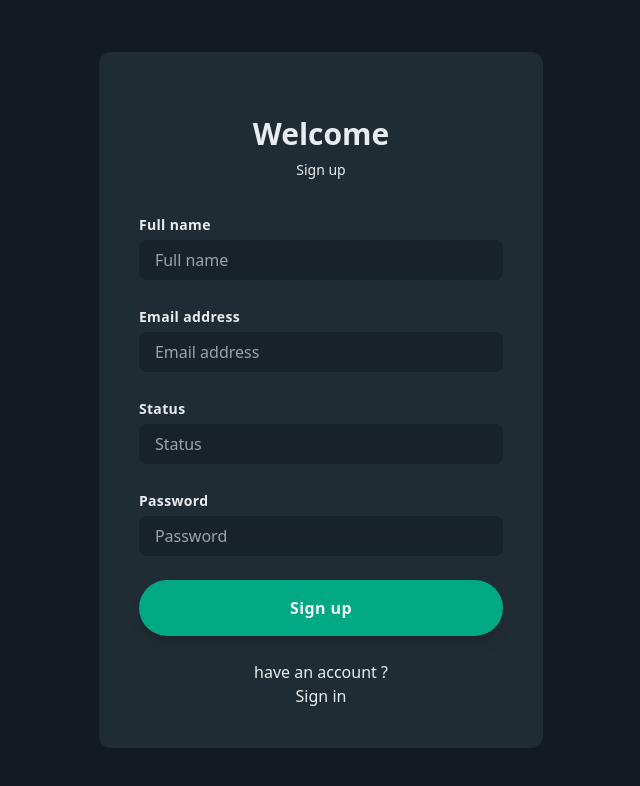
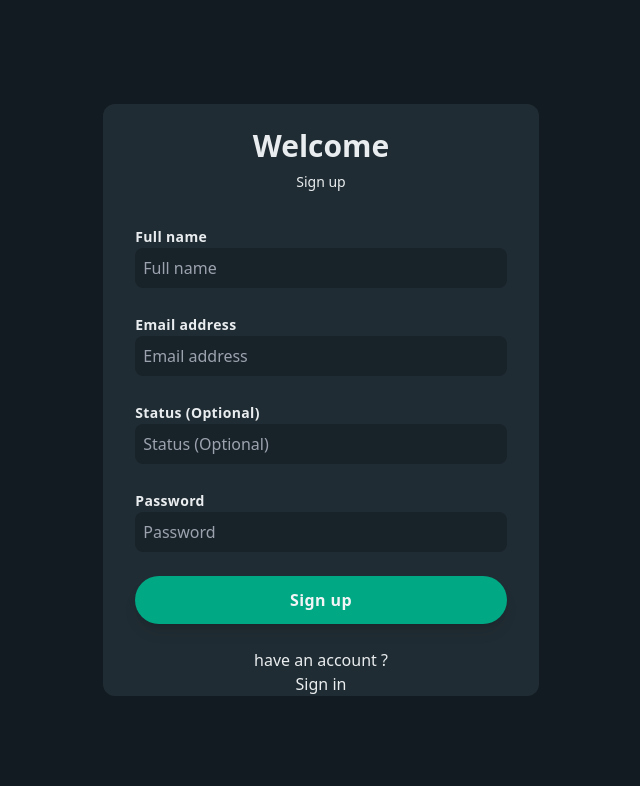
Before and after one commit to sami16kazah/WhatsAppCloneFE, a React (Create React App) app: page /register in a window 1280 px wide. Shown: the top 786 px of the page, without its empty margins (319-959 px from the left). Built offline with nearby package versions, Linux system fonts and the light colour scheme; what redux-persist-transform-filter would draw is missing.

Commit message:
fix register design

```diff
--- a/src/components/auth/AuthInput.jsx
+++ b/src/components/auth/AuthInput.jsx
@@ -6,15 +6,15 @@ export default function AuthInput({
   error,
 }) {
   return (
-    <div className="mt-8 content-center dark:text-dark_text_1 space-y-1">
+    <div className=" dark:text-dark_text_1 ">
       <label className="text-sm font-bold tracking-wide">{placeholder}</label>
       <input
-        className="w-full dark:bg-dark_bg_3 text-base py-2 px-4 rounded-lg outline-none"
+        className="w-full dark:bg-dark_bg_3 text-base p-2  rounded-lg outline-none"
         type={type}
         placeholder={placeholder}
         {...register(name)}
       ></input>
-      {error && <p className="text-red-400">{error}</p>}
+      {error && <p className="text-red-400 max-h-1">{error}</p>}
     </div>
   );
 }
--- a/src/components/auth/RegisterForm.jsx
+++ b/src/components/auth/RegisterForm.jsx
@@ -25,13 +25,13 @@ export default function RegisterForm() {
   };
 
   return (
-    <div className=" h-screen w-full flex items-center justify-center overflow-hidden">
-      <div className="max-w-md space-y-8 rounded-xl p-10 dark:bg-dark_bg_2">
+    <div className=" h-screen w-full flex items-center justify-center m-auto overflow-hidden">
+      <div className="  space-y-8 rounded-xl px-8 dark:bg-dark_bg_2 md:max-w-lg lg:max-w-xl xl:max-w-2xl">
         <div className="text-center dark: text-dark_text_1">
           <h2 className="mt-6 text-3xl font-bold">Welcome</h2>
           <p className="mt-2 text-sm">Sign up</p>
         </div>
-        <form onSubmit={handleSubmit(onSubmit)} className="mt-6 space-y-6">
+        <form onSubmit={handleSubmit(onSubmit)} className="  space-y-6">
           <AuthInput
             name="name"
             type="text"
@@ -49,10 +49,11 @@ export default function RegisterForm() {
           <AuthInput
             name="status"
             type="text"
-            placeholder="Status"
+            placeholder="Status (Optional)"
             register={register}
             error={errors?.status?.message}
           />
+
           <AuthInput
             name="password"
             type="password"
@@ -66,7 +67,7 @@ export default function RegisterForm() {
             </div>
           ) : null}
           <button
-            className="w-full flex justify-center bg-green_1 text-gray-100 p-4 rounded-full tracking-wide
+            className="w-full flex justify-center bg-green_1 text-gray-100 p-3 rounded-full tracking-wide
             font-semibold focus:outline-none hover:bg-green_2 shadow-lg cursor-pointer transition ease-in duration-300"
             type="submit"
           >
--- a/src/pages/register.js
+++ b/src/pages/register.js
@@ -2,10 +2,8 @@ import RegisterForm from '../components/auth/RegisterForm';
 
 export default function Register() {
   return (
-    <div className="h-screen dark:bg-dark_bg_1 flex item-center justify-center  overflow-hiden">
-      <div className="h-full flex w-[1600px] mx-auto  overflow-hiden">
-        <RegisterForm></RegisterForm>
-      </div>
+    <div className=" dark:bg-dark_bg_1 ">
+      <RegisterForm></RegisterForm>
     </div>
   );
 }
```
